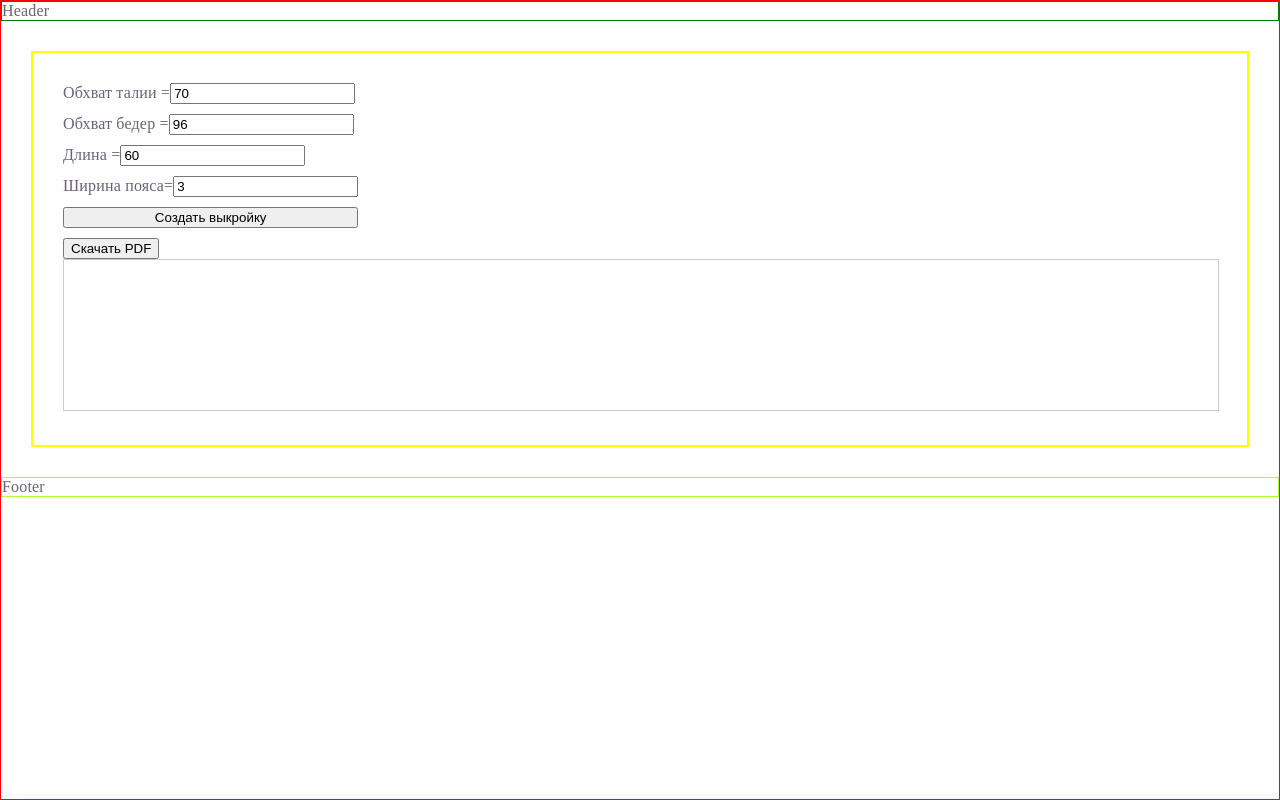
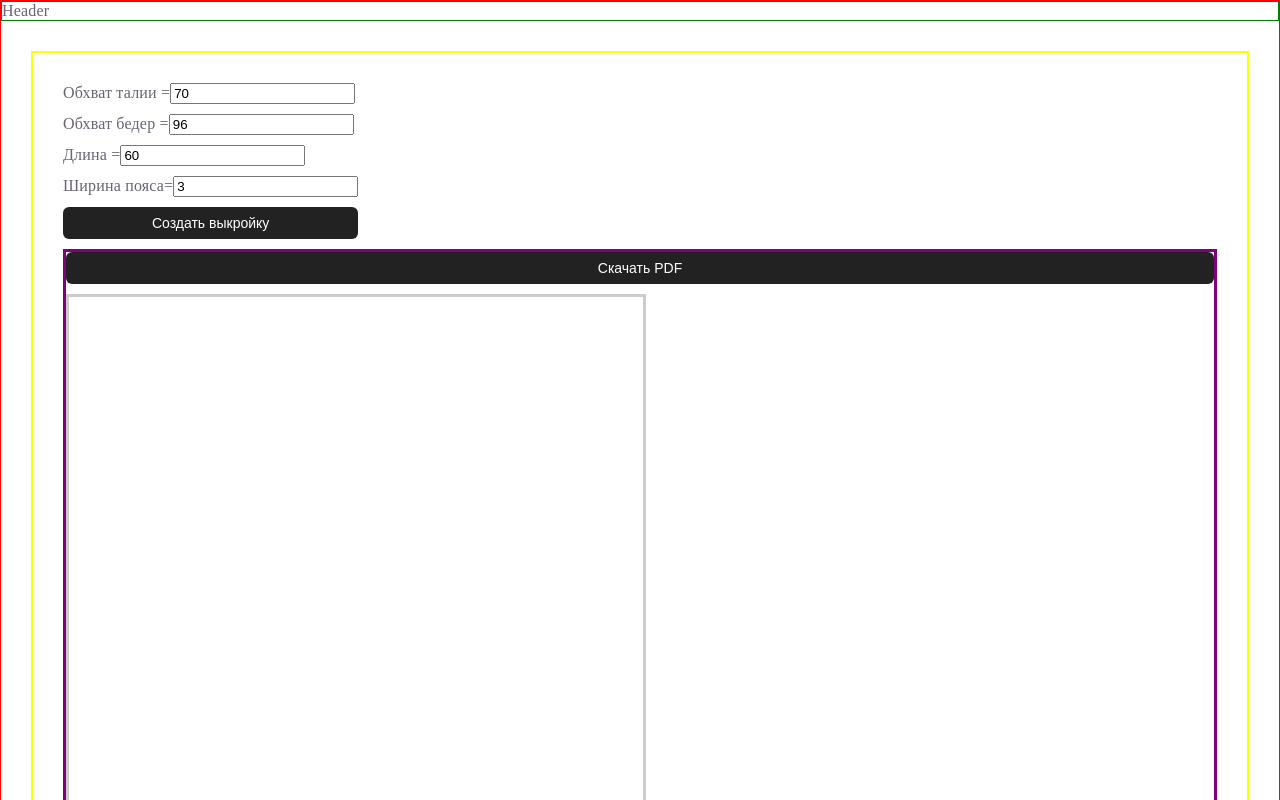
Before and after one commit to KolyadaS/nitka, a React (Vite) app in the folder nitka/: page / in a window 1280 px wide. Shown: the top 800 px of the page. Built offline with nearby package versions, Linux system fonts and the light colour scheme.

Commit message:
refactor: introduce Button component, reorganize A4 grid logic, tweak SVG rendeging, slyle adjustments

```diff
--- a/nitka/src/components/Controls/Button/Button.css
+++ b/nitka/src/components/Controls/Button/Button.css
@@ -0,0 +1,34 @@
+.btn {
+  padding: 8px 14px;
+  border-radius: 6px;
+  border: none;
+  font-size: 14px;
+  cursor: pointer;
+  transition: 0.2s;
+  /* width: 250px; */
+}
+
+.btn:disabled {
+  opacity: 0.5;
+  cursor: not-allowed;
+}
+
+/* primary */
+.btn--primary {
+  background: #222;
+  color: white;
+}
+
+.btn--primary:hover:not(:disabled) {
+  background: #444;
+}
+
+/* secondary */
+.btn--secondary {
+  background: #e5e5e5;
+  color: #222;
+}
+
+.btn--secondary:hover:not(:disabled) {
+  background: #d4d4d4;
+}
--- a/nitka/src/components/Controls/Button/Button.tsx
+++ b/nitka/src/components/Controls/Button/Button.tsx
@@ -1,9 +1,20 @@
-import './Button.css'
-function Button() {
+import "./Button.css";
+import type { ButtonHTMLAttributes, ReactNode } from "react";
 
-  return (
-    <button>Button</button>
-  )
+interface Props extends ButtonHTMLAttributes<HTMLButtonElement> {
+  children: ReactNode;
+  variant?: "primary" | "secondary";
 }
 
-export default Button
+export function Button({
+  children,
+  variant = "primary",
+  className = "",
+  ...rest
+}: Props) {
+  return (
+    <button className={`btn btn--${variant} ${className}`} {...rest}>
+      {children}
+    </button>
+  );
+}
--- a/nitka/src/components/Layout/Main/Main.tsx
+++ b/nitka/src/components/Layout/Main/Main.tsx
@@ -1,9 +1,11 @@
 import type { Measurements } from "../../../types/types";
-import { useState } from "react";
+import { useState, type ReactNode } from "react";
 import "./Main.css";
+import { Button } from "../../Controls/Button/Button";
 
 interface Props {
   onSubmit: (data: Measurements) => void;
+  children: ReactNode;
 }
 
 export function Main({ onSubmit, children }: Props) {
@@ -63,7 +65,7 @@ export function Main({ onSubmit, children }: Props) {
           />
         </label>
 
-        <button onClick={() => onSubmit(form)}>Создать выкройку</button>
+        <Button onClick={() => onSubmit(form)}>Создать выкройку</Button>
       </section>
 
       {children}
--- /dev/null
+++ b/nitka/src/components/Preview/A4Grid.tsx
@@ -0,0 +1,40 @@
+const A4_WIDTH = 210;
+const A4_HEIGHT = 297;
+
+interface Props {
+  bbox: DOMRect;
+}
+
+export function A4Grid({ bbox }: Props) {
+  const cols = Math.ceil(bbox.width / A4_WIDTH);
+  const rows = Math.ceil(bbox.height / A4_HEIGHT);
+
+  return (
+    <>
+      {Array.from({ length: cols }).map((_, col) =>
+        Array.from({ length: rows }).map((_, row) => {
+          const x = bbox.x + col * A4_WIDTH;
+          const y = bbox.y + row * A4_HEIGHT;
+
+          return (
+            <g key={`${col}-${row}`}>
+              <rect
+                x={x}
+                y={y}
+                width={A4_WIDTH}
+                height={A4_HEIGHT}
+                fill="none"
+                stroke="red"
+                strokeDasharray="6 4"
+              />
+
+              <text x={x + 5} y={y + 15} fontSize="10" fill="red">
+                Лист {col + 1}×{row + 1}
+              </text>
+            </g>
+          );
+        })
+      )}
+    </>
+  );
+}
--- a/nitka/src/components/Preview/PatternPreview.css
+++ b/nitka/src/components/Preview/PatternPreview.css
@@ -1,5 +1,10 @@
 .patternPreview {
   /* max-width: 1200px;
   margin: auto;
-  border: 3px solid purple; */
+  /* border: 3px solid purple; */
+  display: flex;
+  flex-direction: column;
+  gap: 10px;
+  /* width: fit-content; */
+  border: 3px solid purple;
 }
--- a/nitka/src/components/Preview/PatternPreview.tsx
+++ b/nitka/src/components/Preview/PatternPreview.tsx
@@ -3,9 +3,8 @@ import type { PathCommand } from "../../types/types";
 import { buildPath } from "../../core/utils/buildPath";
 import { usePatternBBox } from "../../hooks/usePatternBBox";
 import { exportPatternToPdf } from "../../core/export/exportPdf";
-
-const A4_WIDTH = 210;
-const A4_HEIGHT = 297;
+import { A4Grid } from "./A4Grid";
+import { Button } from "../Controls/Button/Button";
 
 interface Props {
   commands: PathCommand[];
@@ -23,20 +22,15 @@ export function PatternPreview({ commands }: Props) {
     );
   }
 
-  const cols = Math.ceil(bbox.width / A4_WIDTH);
-  const rows = Math.ceil(bbox.height / A4_HEIGHT);
-
   return (
     <div className="patternPreview">
-      <button
+      <Button
         onClick={() => {
-          if (bbox) {
-            exportPatternToPdf(path, bbox);
-          }
+          exportPatternToPdf(path, bbox);
         }}
       >
         Скачать PDF
-      </button>
+      </Button>
 
       {/* скрытый SVG */}
       <svg style={{ position: "absolute", opacity: 0 }}>
@@ -45,9 +39,12 @@ export function PatternPreview({ commands }: Props) {
 
       {/* превью */}
       <svg
-        width="100%"
-        viewBox={`${bbox.x} ${bbox.y} ${bbox.width} ${bbox.height}`}
-        style={{ border: "1px solid #ccc" }}
+        width="50%"
+        viewBox={`${bbox.x} ${bbox.y} ${Math.max(bbox.width, 210)} ${Math.max(
+          bbox.height,
+          297
+        )}`}
+        style={{ border: "3px solid #ccc" }}
       >
         <path
           d={path}
@@ -57,30 +54,76 @@ export function PatternPreview({ commands }: Props) {
           fillOpacity="0.5"
         />
 
-        {Array.from({ length: cols }).map((_, col) =>
-          Array.from({ length: rows }).map((_, row) => {
-            const x = bbox.x + col * A4_WIDTH;
-            const y = bbox.y + row * A4_HEIGHT;
-
-            return (
-              <g key={`${col}-${row}`}>
-                <rect
-                  x={x}
-                  y={y}
-                  width={A4_WIDTH}
-                  height={A4_HEIGHT}
-                  fill="none"
-                  stroke="red"
-                  strokeDasharray="6 4"
-                />
-              </g>
-            );
-          })
-        )}
+        <A4Grid bbox={bbox} />
       </svg>
     </div>
   );
 }
+
+// ===================================================================
+
+// import "./PatternPreview.css";
+// import type { PathCommand } from "../../types/types";
+// import { buildPath } from "../../core/utils/buildPath";
+// import { usePatternBBox } from "../../hooks/usePatternBBox";
+// import { exportPatternToPdf } from "../../core/export/exportPdf";
+// import { A4Grid } from "./A4Grid";
+
+// interface Props {
+//   commands: PathCommand[];
+// }
+
+// export function PatternPreview({ commands }: Props) {
+//   const path = buildPath(commands);
+//   const { ref, bbox } = usePatternBBox(path);
+
+//   if (!bbox) {
+//     return (
+//       <svg style={{ position: "absolute", opacity: 0 }}>
+//         <path ref={ref} d={path} />
+//       </svg>
+//     );
+//   }
+
+//   return (
+//     <div className="patternPreview">
+//       <button
+//         onClick={() => {
+//           if (bbox) {
+//             exportPatternToPdf(path, bbox);
+//           }
+//         }}
+//       >
+//         Скачать PDF
+//       </button>
+
+//       {/* скрытый SVG */}
+//       <svg style={{ position: "absolute", opacity: 0 }}>
+//         <path ref={ref} d={path} />
+//       </svg>
+
+//       {/* превью */}
+//       <svg
+//         width="50%"
+//         viewBox={`${bbox.x} ${bbox.y} ${Math.max(bbox.width, 210)} ${Math.max(
+//           bbox.height,
+//           297
+//         )}`}
+//         style={{ border: "3px solid #ccc" }}
+//       >
+//         <path
+//           d={path}
+//           stroke="black"
+//           fill="green"
+//           strokeWidth="1"
+//           fillOpacity="0.5"
+//         />
+
+//         <A4Grid bbox={bbox} />
+//       </svg>
+//     </div>
+//   );
+// }
 
 // ===========================================================================
 
--- a/nitka/src/core/export/exportPdf.ts
+++ b/nitka/src/core/export/exportPdf.ts
@@ -10,10 +10,7 @@ function createSvgElement(svgString: string): SVGSVGElement {
   return doc.documentElement as unknown as SVGSVGElement;
 }
 
-export async function exportPatternToPdf(
-  path: string,
-  bbox: DOMRect
-) {
+export async function exportPatternToPdf(path: string, bbox: DOMRect) {
   const pdf = new jsPDF({
     unit: "mm",
     format: "a4",
@@ -39,9 +36,13 @@ export async function exportPatternToPdf(
 
           <path d="${path}" stroke="black" fill="none"/>
 
-          <!-- тест масштаба -->
-          <rect x="10" y="10" width="100" height="10"
-            stroke="red" fill="none"/>
+          <!-- тестирование масштаба -->
+            <rect x="55" y="100" width="100" height="100"
+                stroke="grey" stroke-width="0.3" fill="none"/>
+
+            <text x="95" y="150" font-size="5" fill="grey">
+                10×10cm
+            </text>
 
         </svg>
       `;
```
